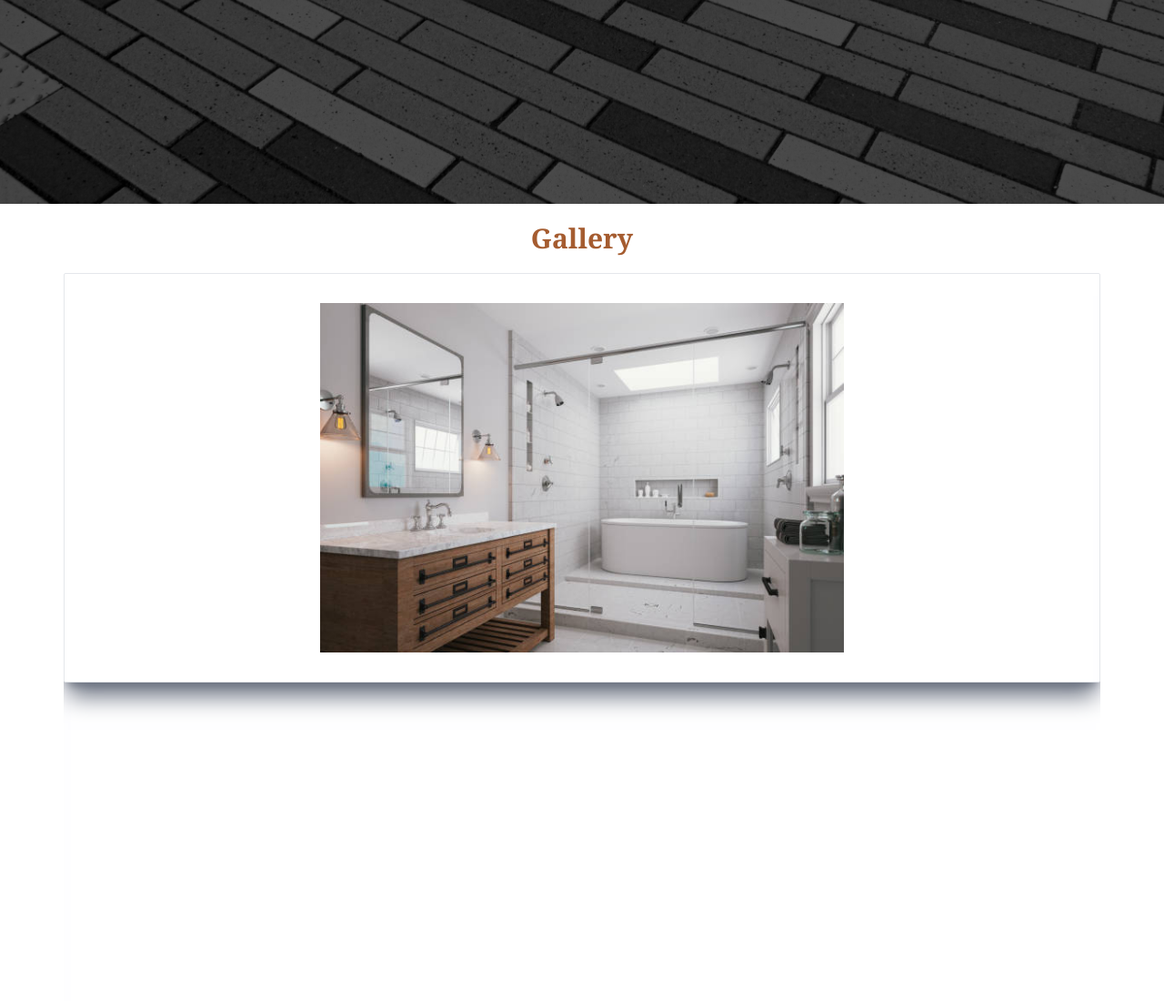
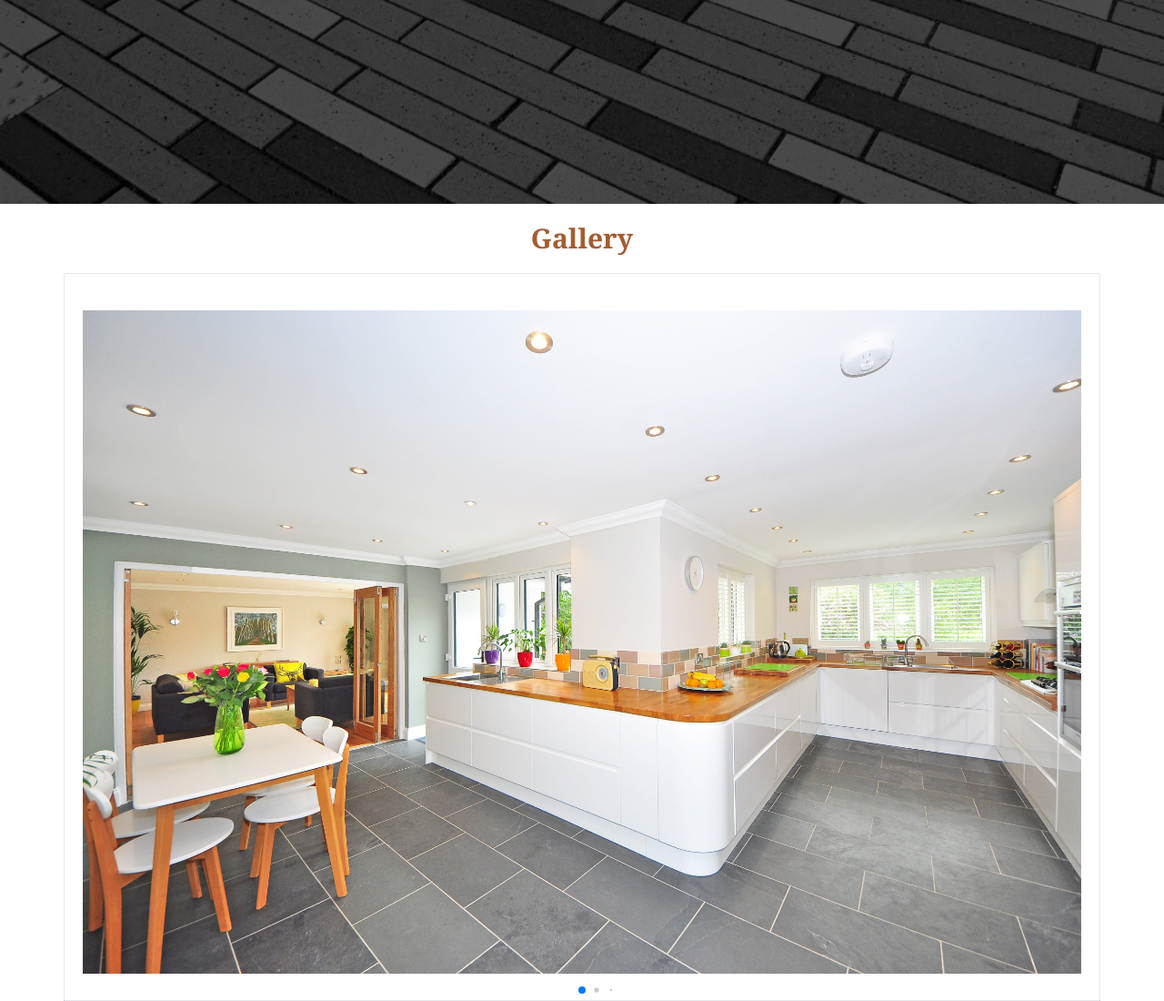
Before and after one commit to Awohot1/TileCalculator, a website: page index.html in a window 1280 px wide. Shown: the part 620-1720 px from the top of the page at 91% size. Drawn offline with nearby package versions, Linux system fonts and the light colour scheme.

Commit message:
Fix Gallery

```diff
--- a/app.js
+++ b/app.js
@@ -35,31 +35,31 @@ multi.addEventListener("click", () => {
   hr.classList.replace("hr-single", "hr-multi");
 });
 
-// var swiper = new Swiper(".fleets", {
-//   effect: "coverflow",
-//   grabCursor: true,
-//   centeredSlides: true,
-//   slidesPerView: "1",
-//   loop: true,
-//   looFillGroupWithBlank: true,
-//   coverflowEffect: {
-//     rotate: 50,
-//     strectch: 0,
-//     depth: 100,
-//     modifier: 1,
-//     slideShadows: true,
-//   },
-//   pagination: {
-//     el: ".swiper-pagination",
-//     clickable: true,
-//     dynamicBullets: true,
-//   },
-//   breakpoints: {
-//     0: {
-//       slidesPerView: 1,
-//     },
-//   },
-// });
+var swiper = new Swiper(".fleets", {
+  effect: "coverflow",
+  grabCursor: true,
+  centeredSlides: true,
+  slidesPerView: "1",
+  loop: true,
+  looFillGroupWithBlank: true,
+  coverflowEffect: {
+    rotate: 50,
+    strectch: 0,
+    depth: 100,
+    modifier: 1,
+    slideShadows: true,
+  },
+  pagination: {
+    el: ".swiper-pagination",
+    clickable: true,
+    dynamicBullets: true,
+  },
+  breakpoints: {
+    0: {
+      slidesPerView: 1,
+    },
+  },
+});
 
 // Tile Calculator
 
--- a/assets/styles/style.css
+++ b/assets/styles/style.css
@@ -14,12 +14,18 @@
     url("/assets/images/image\ 3\ \(1\).png") center/cover no-repeat;
 }
 .fleets {
+  height: 800px;
+  width: 300px;
   width: 100%;
   padding-block: 50px;
 }
 .fleet-card {
   width: 300px;
   height: 300px;
+}
+.fleet-card img {
+  display: block;
+  width: 100%;
 }
 .swiper-pagination-bullet {
   background-color: #f8d7a4;
--- a/index.html
+++ b/index.html
@@ -72,34 +72,34 @@
   <section id="gallery" class="text-center">
     <h2 class="font-bold text-clr-heading text-3xl font-serif my-5">Gallery</h2>
     <div class="swiper container fleets py-12">
-      <div class="swiper-wrapper md:grid md:grid-cols-3 md:place-content-center md:gap-6">
+      <div class="swiper-wrapper ">
         <!-- Single Image -->
         <div class="swiper-slide fleet-card bg-white shadow-xl shadow-gray-500 border rounded-sm px-5 py-10">
-          <div><img src="assets/images/tile1.jpg" alt="" class="mx-auto max-w-xl"></div>
+          <div><img src="assets/images/tile1.jpg" alt="" class="mx-auto"></div>
         </div>
         <!-- Single Image -->
         <div class="swiper-slide fleet-card bg-white shadow-xl shadow-gray-500 border rounded-sm px-5 py-10">
-          <div><img src="assets/images/tile3.jpg" alt="" class="mx-auto max-w-xl"></div>
+          <div><img src="assets/images/tile3.jpg" alt="" class="mx-auto"></div>
         </div>
         <!-- Single Image -->
         <div class="swiper-slide fleet-card bg-white shadow-xl shadow-gray-500 border rounded-sm px-5 py-8">
-          <div><img src="assets/images/tile5.jpg" alt="" class="mx-auto max-w-xl"></div>
+          <div><img src="assets/images/tile5.jpg" alt="" class="mx-auto"></div>
         </div>
         <!-- Single Image -->
         <div class="swiper-slide fleet-card bg-white shadow-xl shadow-gray-500 border rounded-sm px-5 py-8">
-          <div><img src="assets/images/tile6.jpg" alt="" class="mx-auto max-w-xl"></div>
+          <div><img src="assets/images/tile6.jpg" alt="" class="mx-auto"></div>
         </div>
         <!-- Single Image -->
         <div class="swiper-slide fleet-card bg-white shadow-xl shadow-gray-500 border rounded-sm px-5 py-8">
-          <div><img src="assets/images/tile7.jpg" alt="" class="mx-auto max-w-xl"></div>
+          <div><img src="assets/images/tile7.jpg" alt="" class="mx-auto"></div>
         </div>
         <!-- Single Image -->
         <div class="swiper-slide fleet-card bg-white shadow-xl shadow-gray-500 border rounded-sm px-5 py-8">
-          <div><img src="assets/images/tile8.jpg" alt="" class="mx-auto max-w-xl"></div>
+          <div><img src="assets/images/tile8.jpg" alt="" class="mx-auto"></div>
         </div>
         <!-- Single Image -->
         <div class="swiper-slide fleet-card bg-white shadow-xl shadow-gray-500 border rounded-sm px-5 py-8">
-          <div><img src="assets/images/tile9.jpg" alt="" class="mx-auto max-w-xl"></div>
+          <div><img src="assets/images/tile9.jpg" alt="" class="mx-auto"></div>
         </div>
       </div>
       <div class="swiper-pagination"></div>
```
